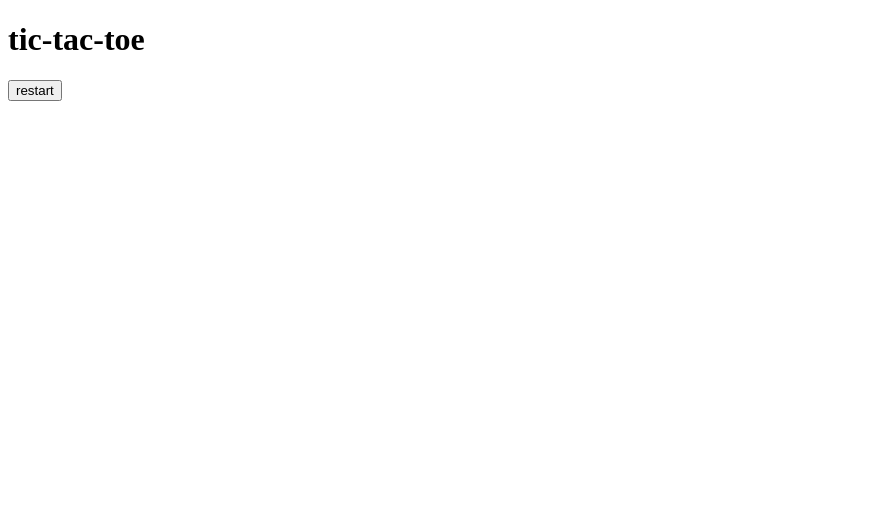
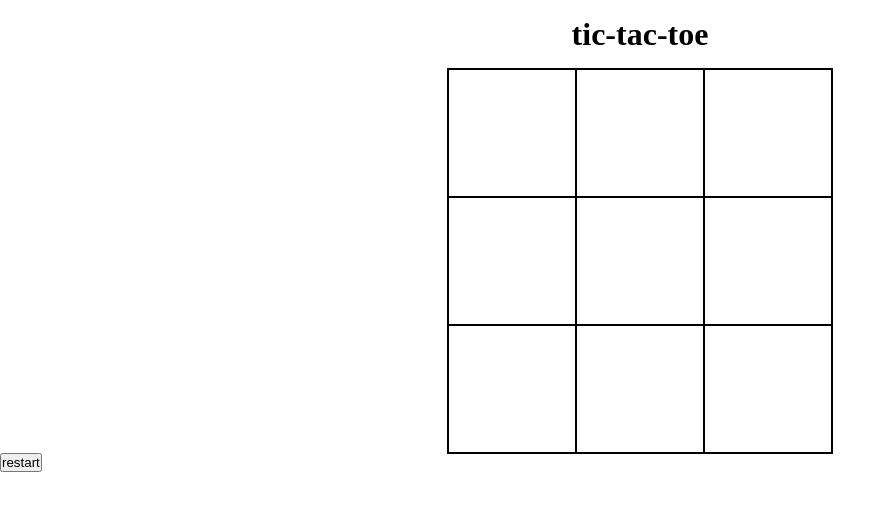
Before and after one commit to vsilagy/tic-tac-toe, a plain HTML site: page index.html in a window 1280 px wide. Shown: the whole page, without its empty margins (0-896 px from the left). Drawn offline with Linux system fonts and the light colour scheme.

Commit message:
add style to game-board and cell, centre content

```diff
--- a/index.html
+++ b/index.html
@@ -10,10 +10,10 @@
 </head>
 <body>
   <header class="header">
-    <h1>tic-tac-toe</h1>
+    <h1 class="game-title">tic-tac-toe</h1>
   </header>
   <main class="main">
-    <div class="board" id="board">
+    <div class="game-board" id="board">
       <div class="cell" data-index="0"></div>
       <div class="cell" data-index="1"></div>
       <div class="cell" data-index="2"></div>
@@ -24,8 +24,8 @@
       <div class="cell" data-index="7"></div>
       <div class="cell" data-index="8"></div>
     </div>
-    <h2 id="winning-message"></h2>
-    <button id="restart">restart</button>
+    <h2 id="game-message"></h2>
+    <button id="game-restart">restart</button>
   </main>
 </body>
 </html>
--- a/style.css
+++ b/style.css
@@ -0,0 +1,30 @@
+* {
+  margin: 0;
+  padding: 0;
+  box-sizing: border-box;
+}
+body {
+  height: 100vh;
+}
+.container {
+  max-width: 1100px;
+  margin: 0 auto;
+  padding: 1rem;
+}
+.game-title {
+  text-align: center;
+  margin: 1rem;
+}
+.game-board {
+  display: grid;
+  grid-template-columns: repeat(3, auto);
+  width: 24rem;
+  margin: 0 auto;
+}
+.cell {
+  width: 8rem;
+  height: 8rem;
+  border: 1px solid black;
+  box-shadow: 0 0 0 1px;
+  cursor: pointer;
+}
```
